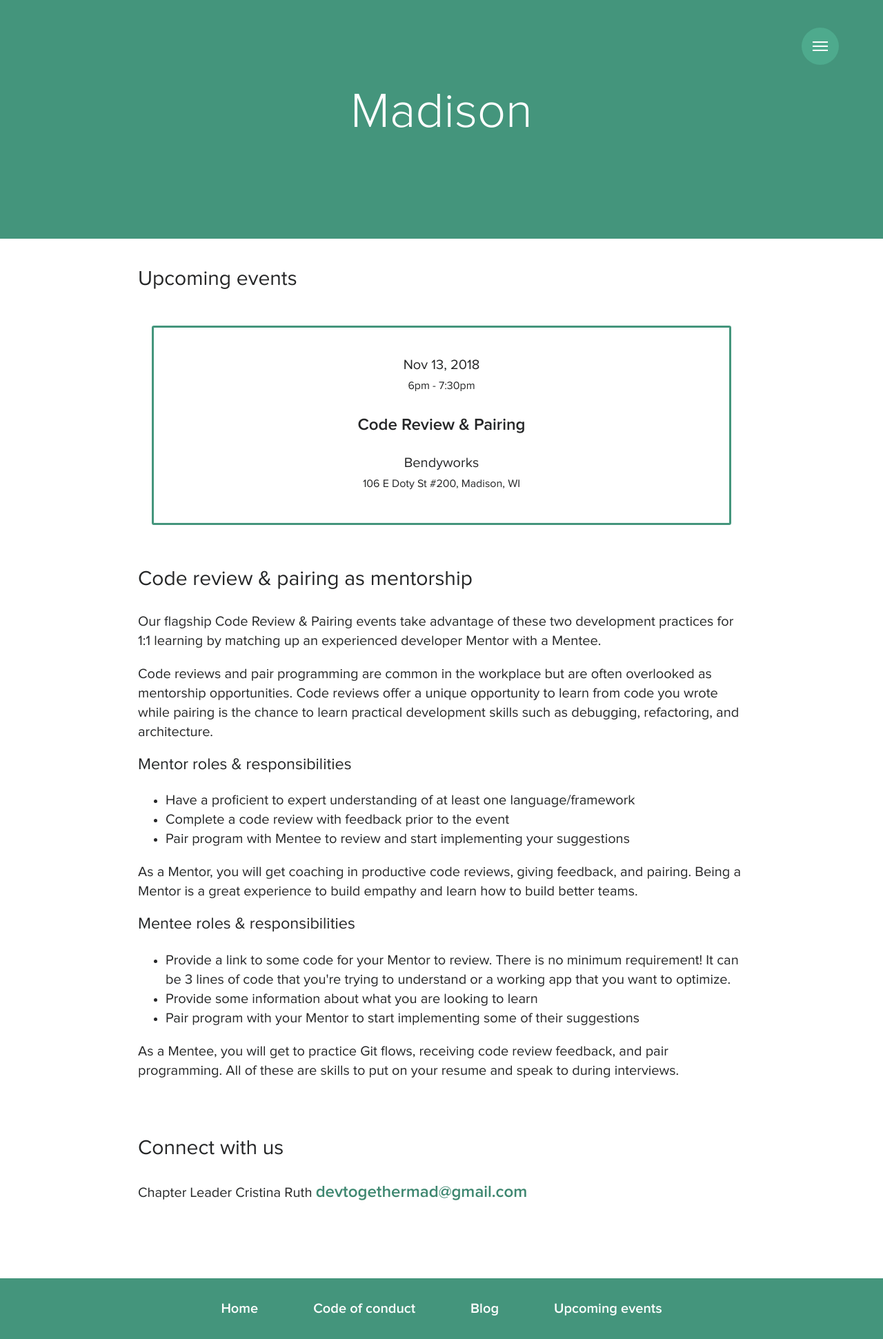
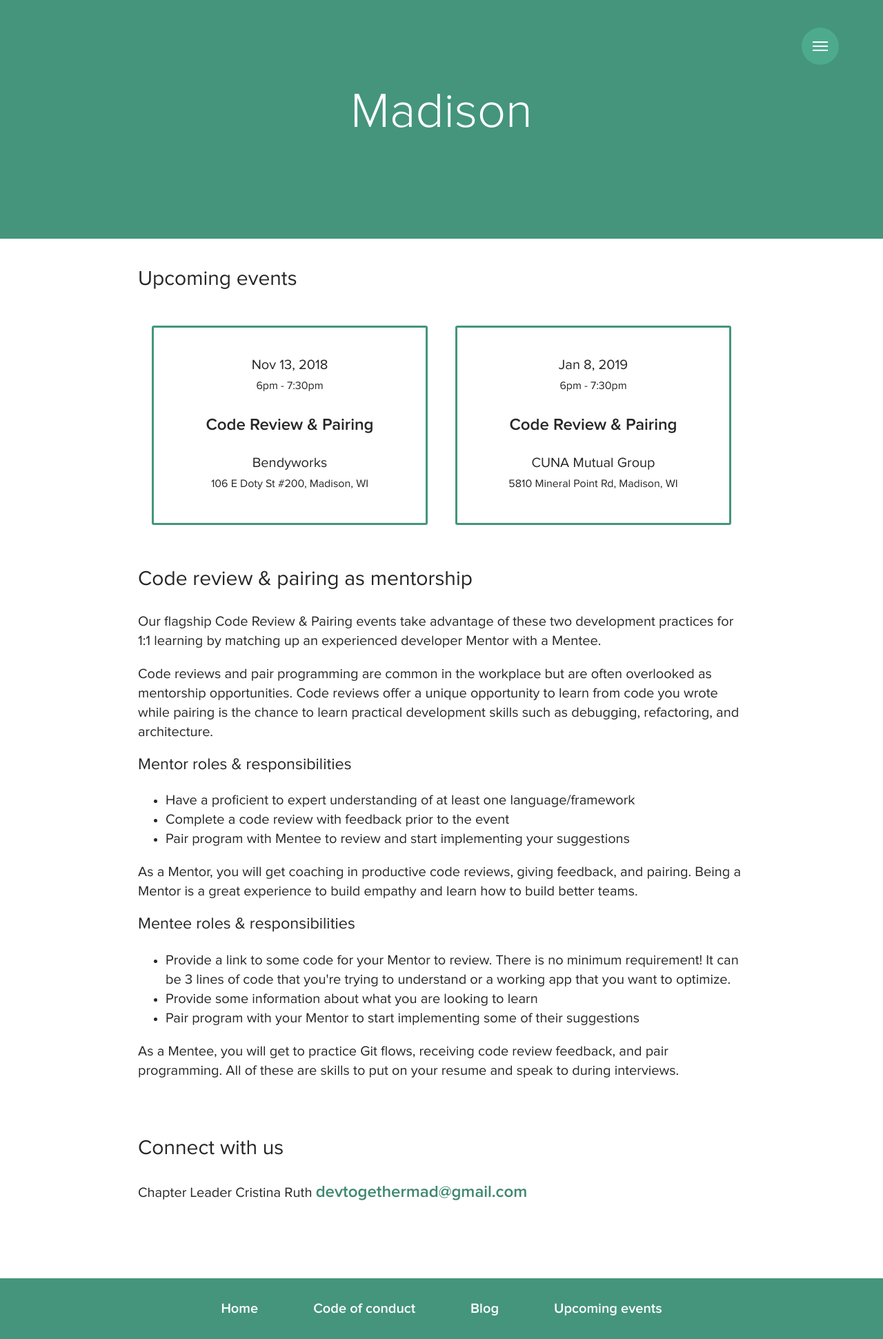
Before and after one commit to mercedesb/dev-together, a Jekyll site: the page built from docs/chapters/madison.html, in a window 1280 px wide. Shown: the whole page at 69% size. Built offline with Jekyll 4.4.1, drawn with Linux system fonts in a browser that asks for light colours.

Commit message:
added Madison January event

```diff
--- a/docs/_data/events.json
+++ b/docs/_data/events.json
@@ -37,5 +37,14 @@
     "sponsor": "Bendyworks",
     "location": "106 E Doty St #200, Madison, WI",
     "signupLink": "http://bit.ly/devtogethermadnov2018"
+  },
+  {
+    "chapter": "Mad",
+    "name": "Code Review & Pairing",
+    "displayDate": "Jan 8, 2019",
+    "date": "2019-01-08",
+    "time": "6pm - 7:30pm",
+    "sponsor": "CUNA Mutual Group",
+    "location": "5810 Mineral Point Rd, Madison, WI"
   }
 ]
```
